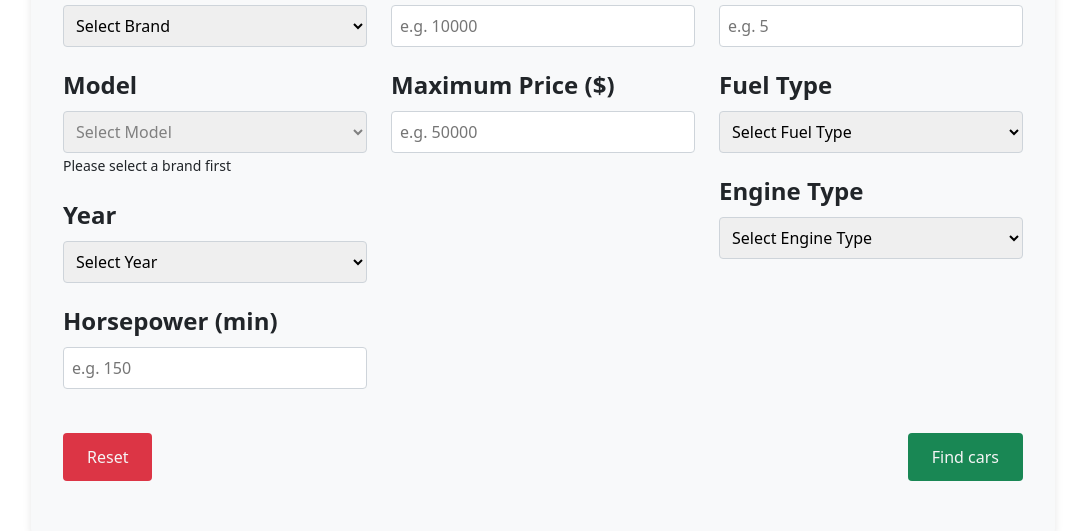
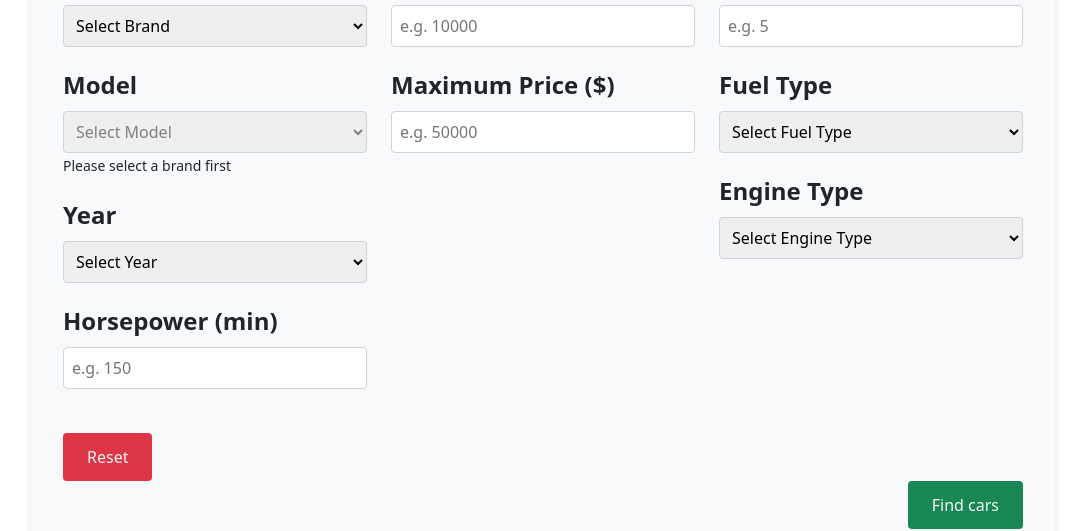
Before and after one commit to mohammmj/G16-CarMatch, a website: page frontend/index.html in a window 1280 px wide. Shown: the part 293-824 px from the top of the page, without its empty margins (97-1183 px from the left). Drawn offline with nearby package versions, Linux system fonts and the light colour scheme.

Commit message:
Fixat bugg nästan

```diff
--- a/frontend/css/style.css
+++ b/frontend/css/style.css
@@ -34,6 +34,7 @@
     align-items: center;
     padding: 0 10%;
     height: 70px;
+    z-index: 1000;
   }
 
   header a {
@@ -127,7 +128,7 @@
     grid-column: 1 / -1;
     grid-row: 3;
     display: grid;
-    grid-template-columns: 1fr 1fr;
+    grid-template-columns: 1fr;
     align-items: end;
   }
 
```
